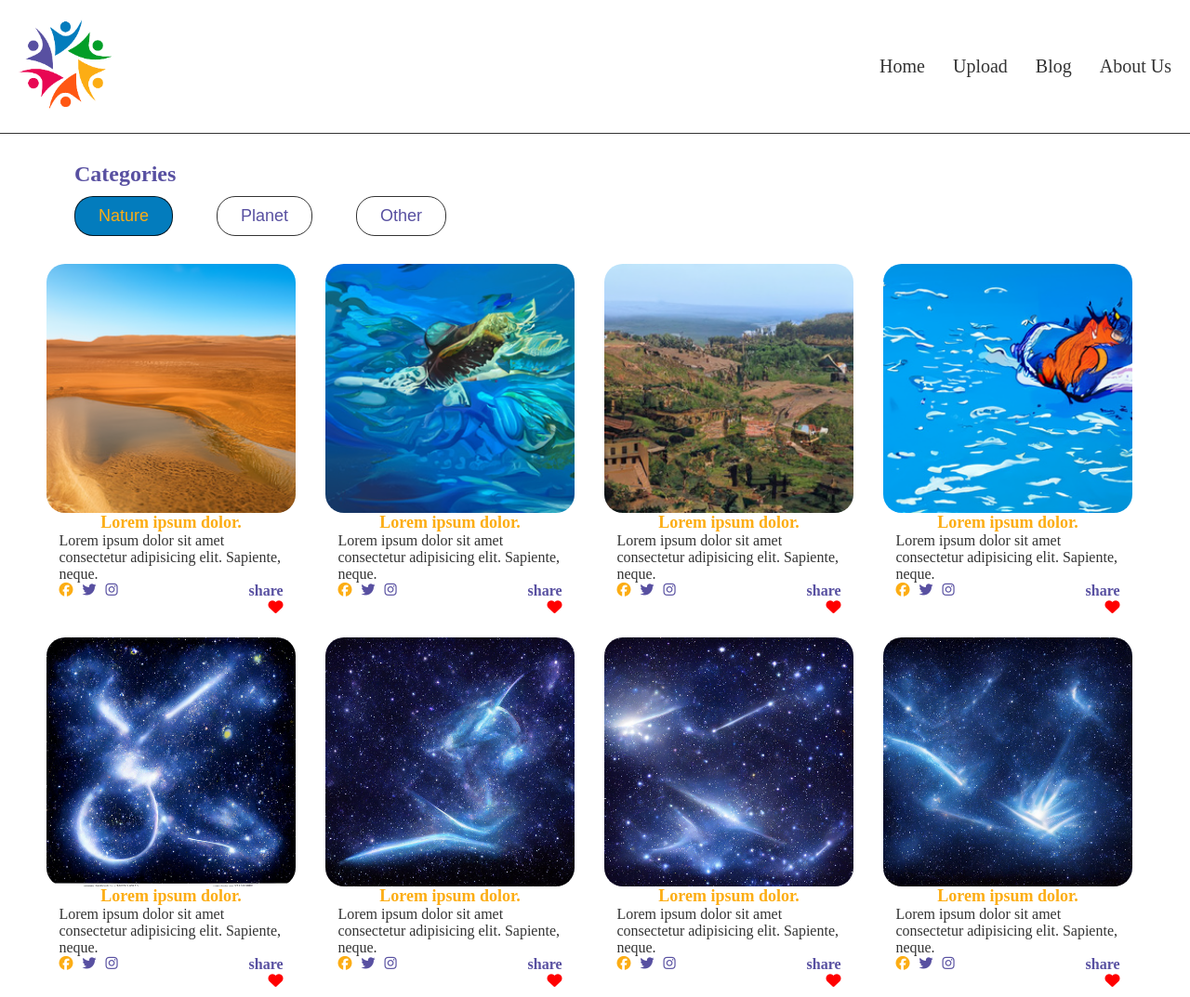
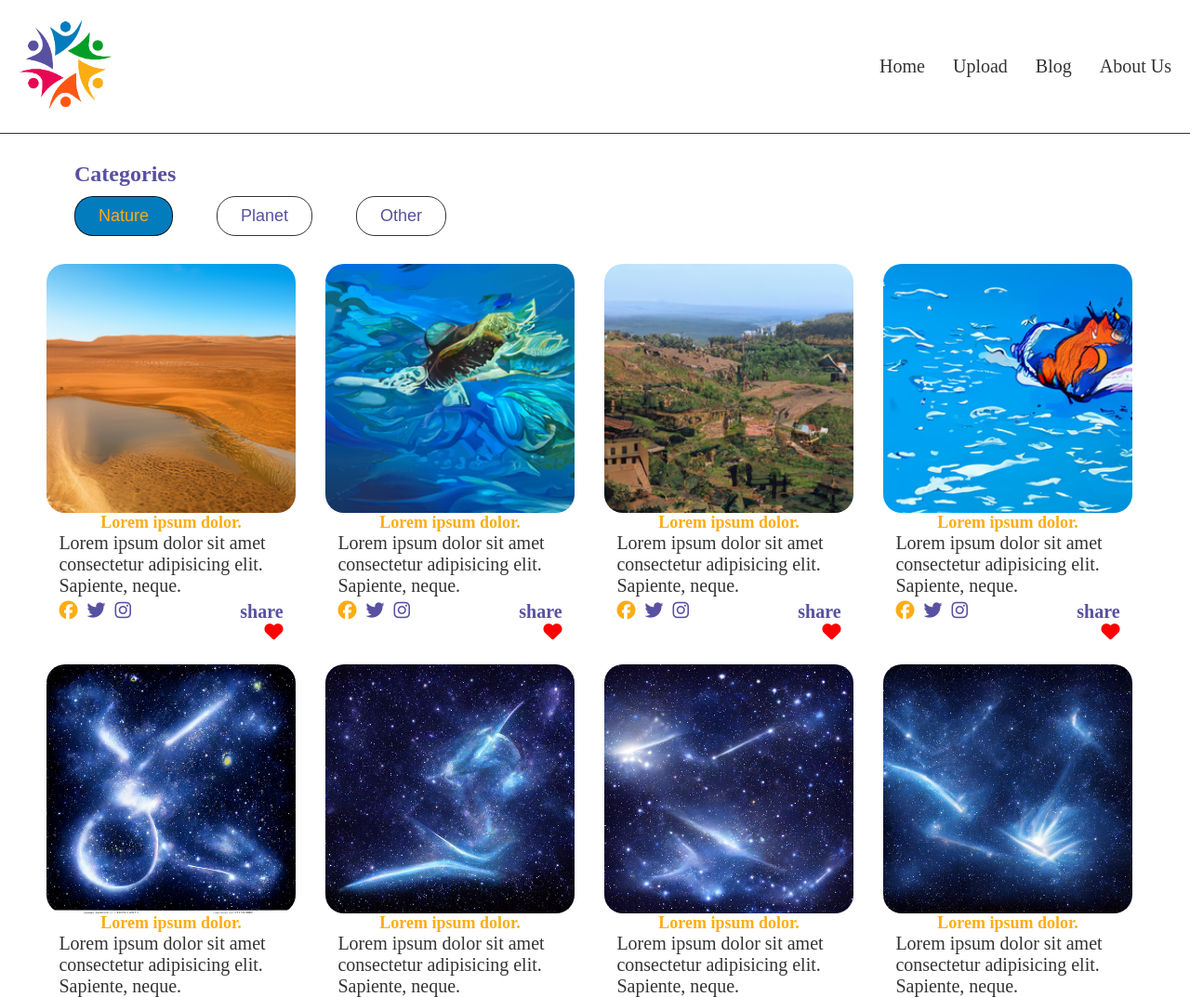
Before and after one commit to frigaate/photo-gallery, a plain HTML site: page index.html in a window 1280 px wide. Shown: the top 1073 px of the page at 93% size. Drawn offline with Linux system fonts and the light colour scheme.

Commit message:
Adjusted text sizes in the image wrapper

```diff
--- a/assets/css/styles.css
+++ b/assets/css/styles.css
@@ -113,6 +113,7 @@ nav ul a:hover{
     padding: 10px;
     /* border-radius: 20px; */
     color: var(--background-dark);
+    font-size: 20px;
 }
 
 .image-wrapper h3 {
@@ -136,11 +137,14 @@ nav ul a:hover{
     display: flex;
     width: 90%;
     justify-content: space-between;
+    font-size: 20px;
     color: var(--color-tertiary);
+    margin-top: 5px;
 }
 
 .share .fa-brands {
     color: var(--color-tertiary);
+    font-size: 20px;
 }
 
 .share .active{
@@ -152,6 +156,7 @@ nav ul a:hover{
     justify-content: flex-end;
     width: 90%;
     color: red;
+    font-size: 20px;
 }
 
 footer {
```
